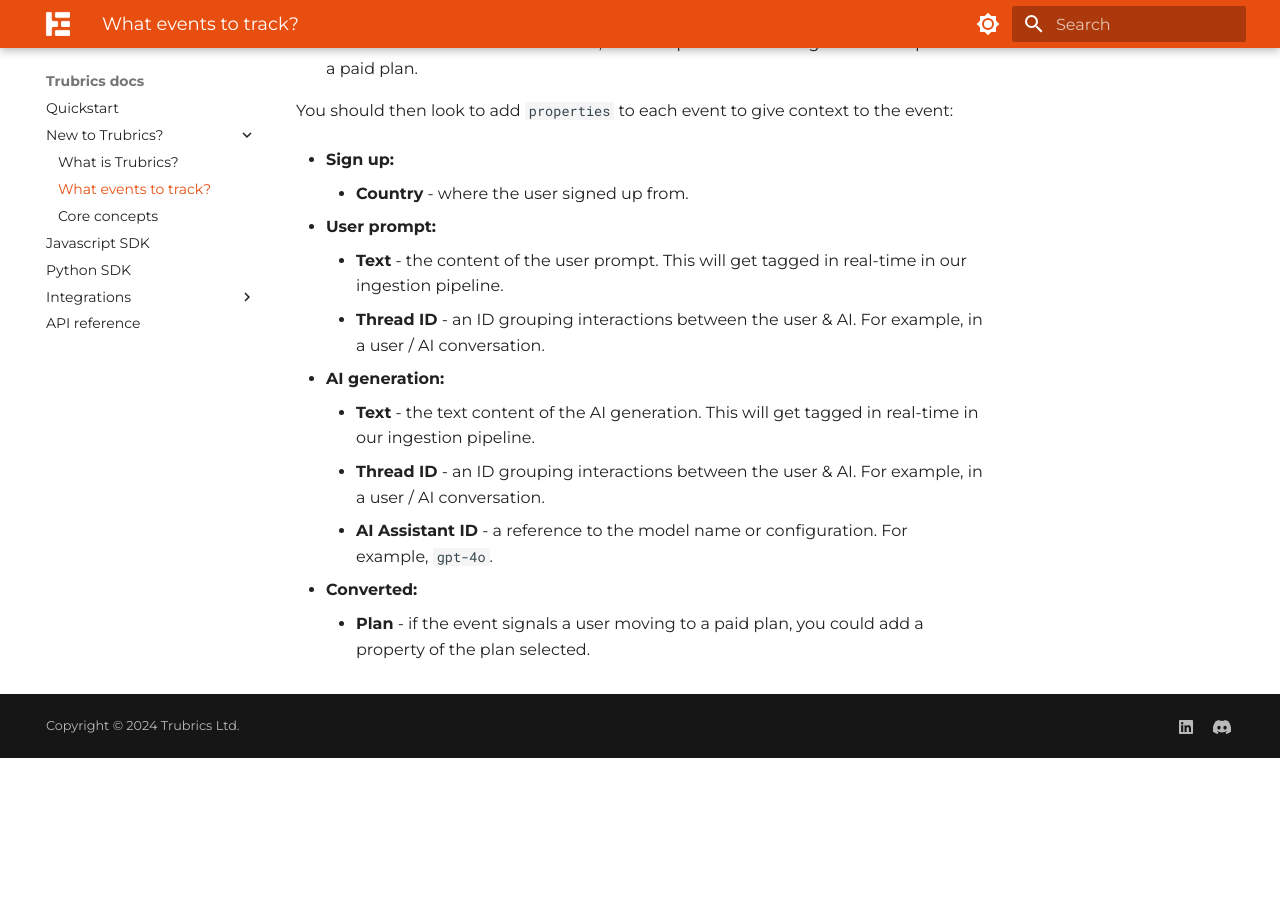
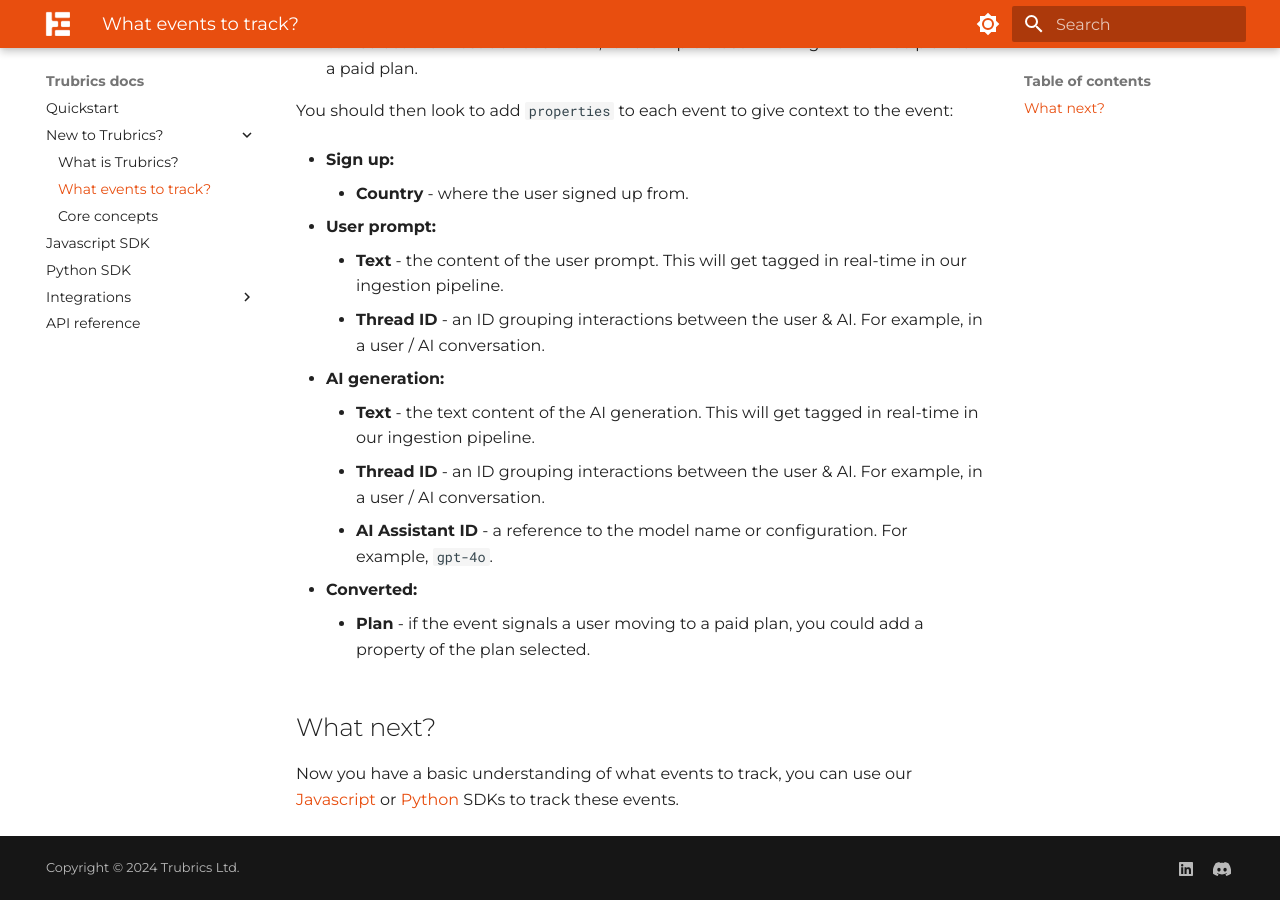
Before and after one commit to trubrics/trubrics-docs, an MkDocs documentation site: the page built from docs/new_to_trubrics/what_to_track.md, in a window 1280 px wide and 900 px high, scrolled down 522 px. Built offline with MkDocs 1.6.1 and Material for MkDocs 9.7.7, drawn with Linux system fonts in a browser that asks for light colours; before the commit the page ends 1280 px from its top, so only the background shows below that.

Commit message:
add whats next to what events to track

```diff
--- a/docs/new_to_trubrics/what_to_track.md
+++ b/docs/new_to_trubrics/what_to_track.md
@@ -21,3 +21,7 @@
 
 - **Converted:**
     - **Plan** - if the event signals a user moving to a paid plan, you could add a property of the plan selected.
+
+## What next?
+
+Now you have a basic understanding of what events to track, you can use our [Javascript](../track_events/sdks/javascript.md) or [Python](../track_events/sdks/python.md) SDKs to track these events.
```
